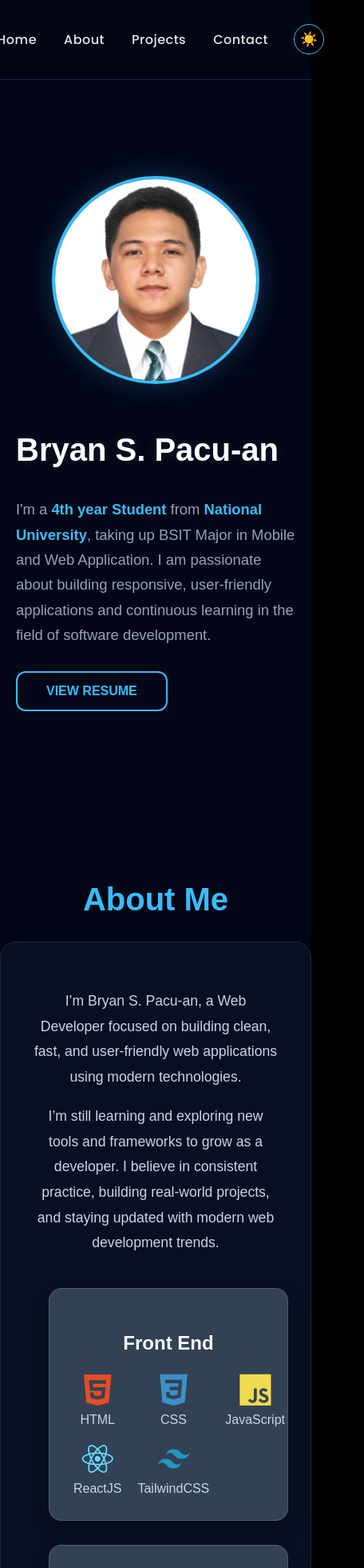
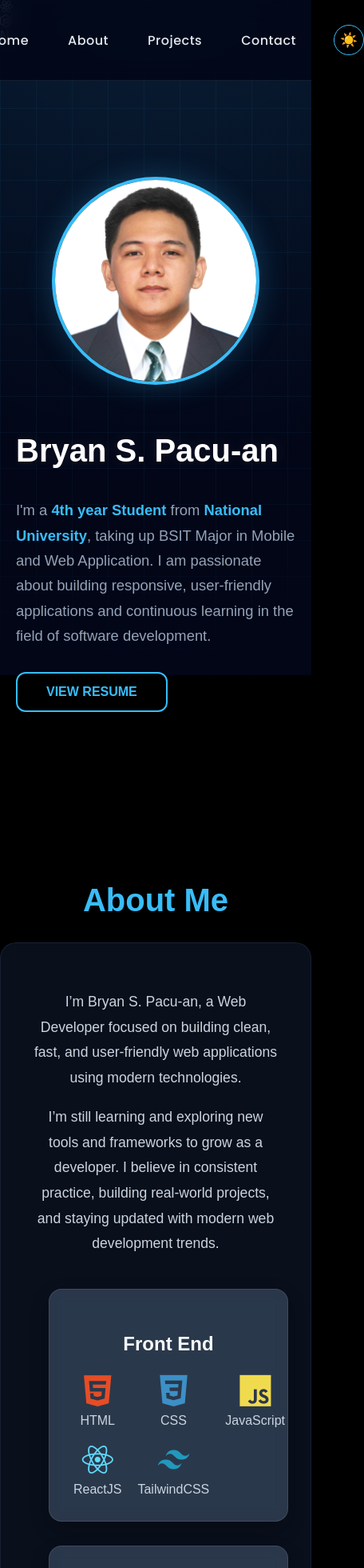
Before and after one commit to bryan-ctrl/MyportfolioZXC, a React (Vite) app: page / in a window 390 px wide. Shown: the top 1960 px of the page at 80% size, 456 px wide, since content can reach past the window. Built offline with nearby package versions, Linux system fonts and the light colour scheme.

Commit message:
New Background More Responsive web

```diff
--- a/src/App.jsx
+++ b/src/App.jsx
@@ -13,7 +13,7 @@ function App() {
   useEffect(() => {
     const timer = setTimeout(() => {
       setLoading(false)
-    }, 1200) // loading time (pwede mo baguhin)
+    }, 1200)
 
     return () => clearTimeout(timer)
   }, [])
@@ -23,13 +23,33 @@ function App() {
   }
 
   return (
-    <>
-      <Navbar />
-      <Hero />
-      <About />
-      <Projects />
-      <Contact />
-    </>
+    <div className="portfolio-wrapper">
+      {/* --- TECH GRID BACKGROUND LAYER --- */}
+      <div className="bg-fixed-layer">
+        <div className="grid-overlay"></div>
+        <div className="spotlight-mask"></div>
+
+        {/* Floating Icons/Assets - Gamit ang FontAwesome icons */}
+        <div className="floating-asset asset-react">
+          <i className="fab fa-react"></i>
+        </div>
+        <div className="floating-asset asset-node">
+          <i className="fab fa-node-js"></i>
+        </div>
+        <div className="floating-asset asset-next">
+          <span>N</span>
+        </div>
+      </div>
+
+      {/* --- MAIN CONTENT LAYER --- */}
+      <div className="content-layer">
+        <Navbar />
+        <Hero />
+        <About />
+        <Projects />
+        <Contact />
+      </div>
+    </div>
   )
 }
 
--- a/src/components/Projects.jsx
+++ b/src/components/Projects.jsx
@@ -58,6 +58,9 @@ function ProjectCard({ project }) {
 
   return (
     <div className="project-card">
+      {/* Nilipat ang Title sa taas ng Image Wrapper */}
+      <h3 className="project-title-top">{project.title}</h3>
+
       <div className="project-image-wrapper" onClick={handleImageClick}>
         <img
           key={currentImgIndex}
@@ -73,9 +76,6 @@ function ProjectCard({ project }) {
       </div>
 
       <div className="project-content">
-        <h3 className="project-title">{project.title}</h3>
-        <p className="project-description">{project.description}</p>
-
         <div className="tech-badges">
           {project.techStack.map((tech, index) => (
             <span key={index} className="tech-tag">
--- a/src/styles/app.css
+++ b/src/styles/app.css
@@ -3,20 +3,20 @@
 /* ========== THEME VARIABLES ONLY ========== */
 :root {
   --main-bg: #020617;
-  --card-bg: rgba(15, 23, 42, 0.6);
+  --card-bg: rgba(15, 23, 42, 0.65); /* Glass effect */
   --box-bg: rgba(30, 41, 59, 0.5);
   --text-primary: #ffffff;
   --text-secondary: #e2e8f0;
   --text-muted: #94a3b8;
   --text-light: #cbd5e1;
   --accent: #38bdf8;
-  --border-line: #1e293b;
+  --border-line: rgba(30, 41, 59, 0.7);
   --nav-bg: rgba(2, 6, 23, 0.9);
 }
 
 [data-theme='light'] {
   --main-bg: #f8fafc;
-  --card-bg: #ffffff;
+  --card-bg: rgba(255, 255, 255, 0.75); /* Light glass effect */
   --box-bg: #f1f5f9;
   --text-primary: #0f172a;
   --text-secondary: #1e293b;
@@ -24,7 +24,6 @@
   --text-light: #334155;
   --accent: #0284c7;
   --border-line: #e2e8f0;
-  /* Inalis natin ang update sa --nav-bg dito para hindi magbago ang Navbar */
 }
 
 /* ========== Global & Background Setup ========== */
@@ -37,8 +36,33 @@ body {
   margin: 0;
   font-family: 'Poppins', sans-serif;
   color: var(--text-secondary);
+  background-color: var(--main-bg); /* Fallback lang ito */
+  scroll-behavior: smooth;
+  overflow-x: hidden;
+}
+
+/* --- BACKGROUND GRID LAYER (App.jsx) --- */
+.bg-fixed-layer {
+  position: fixed;
+  inset: 0;
   background-color: var(--main-bg);
-  scroll-behavior: smooth;
+  z-index: -1;
+  overflow: hidden;
+}
+
+.grid-overlay {
+  position: absolute;
+  inset: 0;
+  background-image:
+    linear-gradient(to right, rgba(56, 189, 248, 0.05) 1px, transparent 1px),
+    linear-gradient(to bottom, rgba(56, 189, 248, 0.05) 1px, transparent 1px);
+  background-size: 45px 45px;
+}
+
+.spotlight-mask {
+  position: absolute;
+  inset: 0;
+  background: radial-gradient(circle at 50% -10%, rgba(56, 189, 248, 0.15) 0%, transparent 70%, var(--main-bg) 100%);
 }
 
 /* Loader Screen */
@@ -69,9 +93,7 @@ body {
   letter-spacing: 1px;
 }
 
-@keyframes spin {
-  to { transform: rotate(360deg); }
-}
+@keyframes spin { to { transform: rotate(360deg); } }
 
 /* ========== Navbar (LAGING DARK) ========== */
 .nav {
@@ -81,17 +103,14 @@ body {
   padding: 15px 50px;
   position: sticky;
   top: 0;
-  /* Ginawa nating fixed dark color para hindi magbago */
-  background: rgba(2, 6, 23, 0.9);
-  backdrop-filter: blur(10px);
+  background: rgba(2, 6, 23, 0.85);
+  backdrop-filter: blur(12px);
   z-index: 100;
   font-family: 'Poppins', sans-serif;
-  /* Fixed border color para sa dark background */
-  border-bottom: 1px solid #1e293b;
+  border-bottom: 1px solid rgba(30, 41, 59, 0.7);
 }
 
 .logo {
-  /* Naka-lock sa original accent color para laging litaw sa black nav */
   color: #38bdf8;
   font-weight: 700;
   font-size: 1.8rem;
@@ -115,7 +134,6 @@ body {
 }
 
 .nav-links a {
-  /* Fixed light color para sa menu links */
   color: #e2e8f0;
   text-decoration: none;
   font-weight: 500;
@@ -155,7 +173,7 @@ body {
   align-items: center;
   justify-content: center;
   padding: 100px 10% 60px 10%;
-  background: var(--main-bg);
+  background: transparent; /* GAWING TRANSPARENT PARA MAKITA GRID */
   position: relative;
   overflow: hidden;
   margin: 0;
@@ -190,10 +208,7 @@ body {
   animation: typing-only 2.5s steps(17, end) forwards;
 }
 
-@keyframes typing-only {
-  from { width: 0; }
-  to { width: 100%; }
-}
+@keyframes typing-only { from { width: 0; } to { width: 100%; } }
 
 .hero-description {
   font-size: 1.15rem;
@@ -254,18 +269,18 @@ body {
 /* ========== About Section ========== */
 .about {
   padding: 100px 0;
-  background: var(--main-bg);
+  background: transparent; /* GAWING TRANSPARENT PARA MAKITA GRID */
 }
 
 .about-card {
   background: var(--card-bg);
-  backdrop-filter: blur(5px);
+  backdrop-filter: blur(15px); /* Mas malakas na blur */
   border: 1px solid var(--border-line);
   border-radius: 20px;
   padding: 40px;
   max-width: 850px;
   margin: 0 auto;
-  box-shadow: 0 10px 30px rgba(0,0,0,0.1);
+  box-shadow: 0 10px 40px rgba(0,0,0,0.2);
 }
 
 .section-title {
@@ -292,20 +307,18 @@ body {
   padding: 0 20px;
 }
 
-/* Updated Info Box: Light Dark / Slate Style */
 .info-box {
-  /* Mula sa #1e1e24, ginawa nating #334155 (Slate 700) para mas light dark */
-  background: #334155 !important;
+  background: rgba(51, 65, 85, 0.8) !important;
   backdrop-filter: blur(10px);
-  border: 1px solid rgba(255, 255, 255, 0.15);
+  border: 1px solid rgba(255, 255, 255, 0.1);
   border-radius: 16px;
   padding: 30px;
   transition: all 0.4s cubic-bezier(0.175, 0.885, 0.32, 1.275);
-  box-shadow: 0 10px 25px rgba(0, 0, 0, 0.15);
+  box-shadow: 0 10px 25px rgba(0, 0, 0, 0.2);
 }
 
 .info-box h3 {
-  color: #f8fafc !important; /* Off-white para malinis tingnan */
+  color: #f8fafc !important;
   text-align: center;
   margin-bottom: 25px;
   font-size: 1.5rem;
@@ -313,10 +326,9 @@ body {
 }
 
 .info-box:hover {
-  background: #475569 !important; /* Bahagyang liliwanag pag na-hover */
+  background: rgba(71, 85, 105, 0.9) !important;
   transform: translateY(-8px);
   border-color: var(--accent);
-  box-shadow: 0 15px 35px rgba(0, 0, 0, 0.25);
 }
 
 .icon-grid {
@@ -329,27 +341,19 @@ body {
   display: flex;
   flex-direction: column;
   align-items: center;
-  /* Light gray-blue para hindi masakit sa mata */
   color: #cbd5e1 !important;
   transition: all 0.3s ease;
 }
 
-.icon-item:hover {
-  color: var(--accent) !important;
-  transform: scale(1.1);
-}
-
-.icon-item i {
-  font-size: 2.5rem;
-  margin-bottom: 8px;
-}
+.icon-item:hover { color: var(--accent) !important; transform: scale(1.1); }
+.icon-item i { font-size: 2.5rem; margin-bottom: 8px; }
 
 /* ========== Projects Section ========== */
 #projects {
   scroll-margin-top: 100px;
-  padding: 60px 0; /* Binawasan ang padding para sa mobile flow */
+  padding: 80px 0;
   width: 100%;
-  background: var(--main-bg);
+  background: transparent; /* GAWING TRANSPARENT PARA MAKITA GRID */
 }
 
 .section-header {
@@ -359,24 +363,23 @@ body {
 
 .projects-container {
   display: grid;
-  /* MOBILE FIRST: Default ay 1 column na kasya sa screen */
   grid-template-columns: repeat(auto-fit, minmax(100%, 1fr));
   gap: 30px;
   max-width: 1600px;
   margin: 0 auto;
-  padding: 0 20px; /* Mas maliit na padding sa gilid para sa mobile */
+  padding: 0 20px;
 }
 
 .project-card {
   background: var(--card-bg);
-  backdrop-filter: blur(12px);
+  backdrop-filter: blur(15px);
   border: 1px solid var(--border-line);
   border-radius: 24px;
   overflow: hidden;
   transition: all 0.4s ease;
   display: flex;
   flex-direction: column;
-  padding: 20px; /* Default padding para sa mobile */
+  padding: 20px;
   height: 100%;
 }
 
@@ -398,128 +401,75 @@ body {
   object-fit: contain;
   border-radius: 12px;
   display: block;
-  transition: opacity 0.4s ease;
-}
-
-.project-content {
-  text-align: center;
-  margin-top: 20px;
 }
 
 .project-title {
-  font-size: 1.5rem; /* Base size para sa mobile */
+  color: var(--accent) !important;
+  text-align: center;
+  font-size: 1.5rem;
   font-weight: 800;
   margin-bottom: 12px;
-  color: #ffffff; /* Solid white title */
+  color: #ffffff;
   text-transform: uppercase;
+}
+
+
+.project-title-top {
+  color: #38bdf8 !important;
+  text-align: center;
+  font-size: 1.8rem;
+  font-weight: 800;
+  margin-bottom: 20px;
+  text-transform: uppercase;
+  display: block;
+  width: 100%;
+}
+
+
+[data-theme='light'] .project-title-top {
+  color: #0284c7 !important;
+}
+
+@media (max-width: 768px) {
+  .project-title-top {
+    font-size: 1.4rem;
+    margin-bottom: 15px;
+  }
 }
 
 .project-description {
   color: #94a3b8;
-  font-size: 0.95rem; /* Base size para sa mobile */
+  font-size: 0.95rem;
   line-height: 1.5;
   margin-bottom: 20px;
 }
 
-/* SOLID PLAIN TECH BADGES */
-.tech-badges {
-  display: flex;
-  flex-wrap: wrap;
-  gap: 10px;
-  margin-top: 10px;
-  justify-content: center;
-
-}
-
 .tech-tag {
-  color: #ffffff;
+  background-color: #1e293b !important;
+  color: #ffffff !important;
   padding: 6px 14px;
   border-radius: 6px;
   font-size: 0.75rem;
   font-weight: 700;
   text-transform: uppercase;
-  letter-spacing: 0.5px;
   box-shadow: 0 4px 6px rgba(0, 0, 0, 0.2);
-  transition: all 0.2s ease;
 }
 
-.tech-tag:hover {
-  filter: brightness(1.2);
-  transform: translateY(-2px);
+.tech-badges {
+  display: flex;
+  flex-wrap: wrap;
+  gap: 12px !important; /* Spacing para sa E-commerce at Capstone tags */
+  margin-top: 20px;
+  justify-content: center;
 }
 
-/* Indicators & Animations */
-.slide-animation {
-  animation: imgFadeIn 0.5s ease-in-out;
-}
+.tech-tag:hover { background-color: var(--accent) !important; transform: translateY(-2px); }
 
-@keyframes imgFadeIn {
-  from { opacity: 0; transform: scale(0.98); }
-  to { opacity: 1; transform: scale(1); }
-}
-
-.image-indicators {
-  position: absolute;
-  bottom: 15px;
-  left: 50%;
-  transform: translateX(-50%);
-  display: flex;
-  gap: 8px;
-  z-index: 10;
-}
-
-.dot {
-  width: 8px;
-  height: 8px;
-  border-radius: 50%;
-  background: rgba(255, 255, 255, 0.3);
-  transition: all 0.3s ease;
-}
-
-.dot.active {
-  background: var(--accent);
-  width: 20px;
-  border-radius: 10px;
-}
-
-/* ========== DESKTOP UPDATES (Media Query) ========== */
-@media (min-width: 1024px) {
-  #projects {
-    padding: 100px 0;
-  }
-
-  .projects-container {
-    /* Dito natin ibabalik ang "Dambuhala" na size para sa desktop */
-    grid-template-columns: repeat(auto-fit, minmax(500px, 1fr));
-    padding: 0 40px;
-    gap: 50px;
-  }
-
-  .project-card {
-    padding: 40px;
-  }
-
-  .project-title {
-    font-size: 2.2rem;
-  }
-
-  .project-description {
-    font-size: 1.1rem;
-    margin-bottom: 30px;
-  }
-
-  .tech-tag {
-    padding: 8px 18px;
-    font-size: 0.85rem;
-  }
-}
-
-/* ========== Footer Section (LAGING DARK) ========== */
+/* ========== Footer Section ========== */
 .footer-section {
-  padding: 40px 20px;
-  /* Fixed dark blue-black background */
-  background: #020617;
-  border-top: 1px solid #1e293b;
+  padding: 60px 20px;
+  background: rgba(2, 6, 23, 0.95);
+  border-top: 1px solid rgba(30, 41, 59, 1);
   text-align: center;
   position: relative;
 }
@@ -535,34 +485,12 @@ body {
   background: linear-gradient(90deg, transparent, #38bdf8, transparent);
 }
 
-.footer-title {
-  /* Fixed white color */
-  color: #ffffff;
-  font-size: 1.5rem;
-  font-weight: 800;
-  margin-bottom: 10px;
-  letter-spacing: -1px;
-}
+.footer-title { color: #ffffff; font-size: 1.5rem; font-weight: 800; margin-bottom: 10px; }
+.footer-subtitle { color: #94a3b8; font-size: 0.9rem; margin-bottom: 25px; max-width: 500px; margin: 0 auto 25px auto; }
 
-.footer-subtitle {
-  /* Fixed grey color */
-  color: #94a3b8;
-  font-size: 0.9rem;
-  margin-bottom: 25px;
-  max-width: 500px;
-  margin-left: auto;
-  margin-right: auto;
-}
-
-.footer-socials {
-  display: flex;
-  justify-content: center;
-  gap: 20px;
-  margin-bottom: 30px;
-}
+.footer-socials { display: flex; justify-content: center; gap: 20px; margin-bottom: 30px; }
 
 .footer-section a {
-  /* Fixed dark theme colors for social buttons */
   color: #94a3b8;
   font-size: 1.2rem;
   transition: all 0.3s ease;
@@ -573,30 +501,18 @@ body {
   border-radius: 12px;
 }
 
-.footer-section a:hover {
-  color: #38bdf8;
-  background: rgba(56, 189, 248, 0.1);
-  transform: translateY(-5px);
-  border-color: #38bdf8;
+.footer-section a:hover { color: #38bdf8; transform: translateY(-5px); border-color: #38bdf8; }
+
+/* Responsive */
+@media (min-width: 1024px) {
+  .projects-container { grid-template-columns: repeat(auto-fit, minmax(500px, 1fr)); padding: 0 40px; gap: 50px; }
+  .project-card { padding: 40px; }
+  .project-title { font-size: 2.2rem; }
 }
 
-.footer-bottom {
-  margin-top: 20px;
-  color: #64748b;
-  font-size: 0.8rem;
-}
-
-/* Navbar Responsive */
-@media (max-width: 768px) {
-  .nav { flex-direction: column; padding: 15px 20px; }
-  .nav-links { margin-left: 0; margin-top: 15px; gap: 10px; }
-}
-
-/* Responsive Fix for Hero */
 @media (max-width: 968px) {
-  .hero-split { min-height: auto; padding: 120px 20px 80px 20px; }
+  .hero-split { padding: 120px 20px 80px 20px; }
   .hero-container { flex-direction: column-reverse; text-align: center; transform: translateY(0); }
   .hero-name { font-size: 2.5rem; }
-  .hero-img-container { justify-content: center; }
   .hero-profile-pic { width: 260px; height: 260px; }
 }
```
